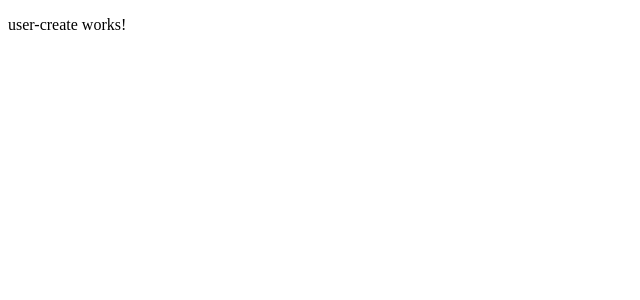
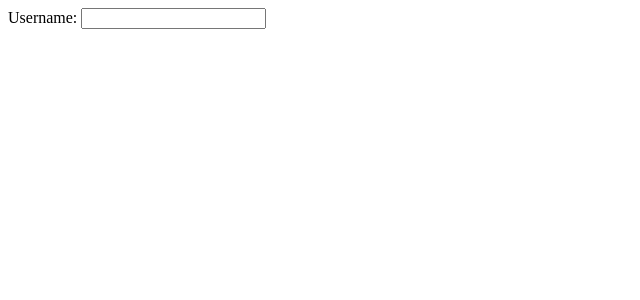
Before and after one commit to chrissc6/prs-client-solution, an Angular app: page /user/create in a window 1280 px wide. Shown: the top 300 px of the page, without its empty margins (0-640 px from the left). Built offline with nearby package versions, Linux system fonts and the light colour scheme.

Commit message:
updated user service

```diff
--- a/src/app/user/user-create/user-create.component.html
+++ b/src/app/user/user-create/user-create.component.html
@@ -1,3 +1,6 @@
-<p>
-  user-create works!
-</p>
+<div>
+  <form>
+    <label>Username: </label>
+    <input type="text">
+  </form>
+</div>
--- a/src/app/user/user-detail/user-detail.component.html
+++ b/src/app/user/user-detail/user-detail.component.html
@@ -32,6 +32,11 @@
       <th scope="col">Admin: </th>
       <td>{{user.isAdmin ? "Yes" : "No"}}</td>
     </tr>
+    <tr>
+      <th scope="col">Active: </th>
+      <td>{{user.active ? "Yes" : "No"}}</td>
+    </tr>
   </table>
+  <!-- <button (click)>Edit</button> -->
   <p><span  class="h5"> <a routerLink="/user/list">Back to list</a></span></p>
 </div>
--- a/src/app/user/user.service.ts
+++ b/src/app/user/user.service.ts
@@ -17,6 +17,15 @@ export class UserService {
   get(id:string): Observable<User>{
     return this.http.get(`${url}/users/${id}`) as Observable<User>;
   }
+  create(user:User): Observable<any>{
+    return this.http.post(`${url}/users/`, user) as Observable<any>;
+  }
+  change(user:User): Observable<any>{
+    return this.http.put(`${url}/users/${user.id}`, user) as Observable<any>;
+  }
+  remove(user:User): Observable<any>{
+    return this.http.delete(`${url}/users/${user.id}`) as Observable<any>;
+  }
 
   constructor(private http: HttpClient) { }
 }
```
